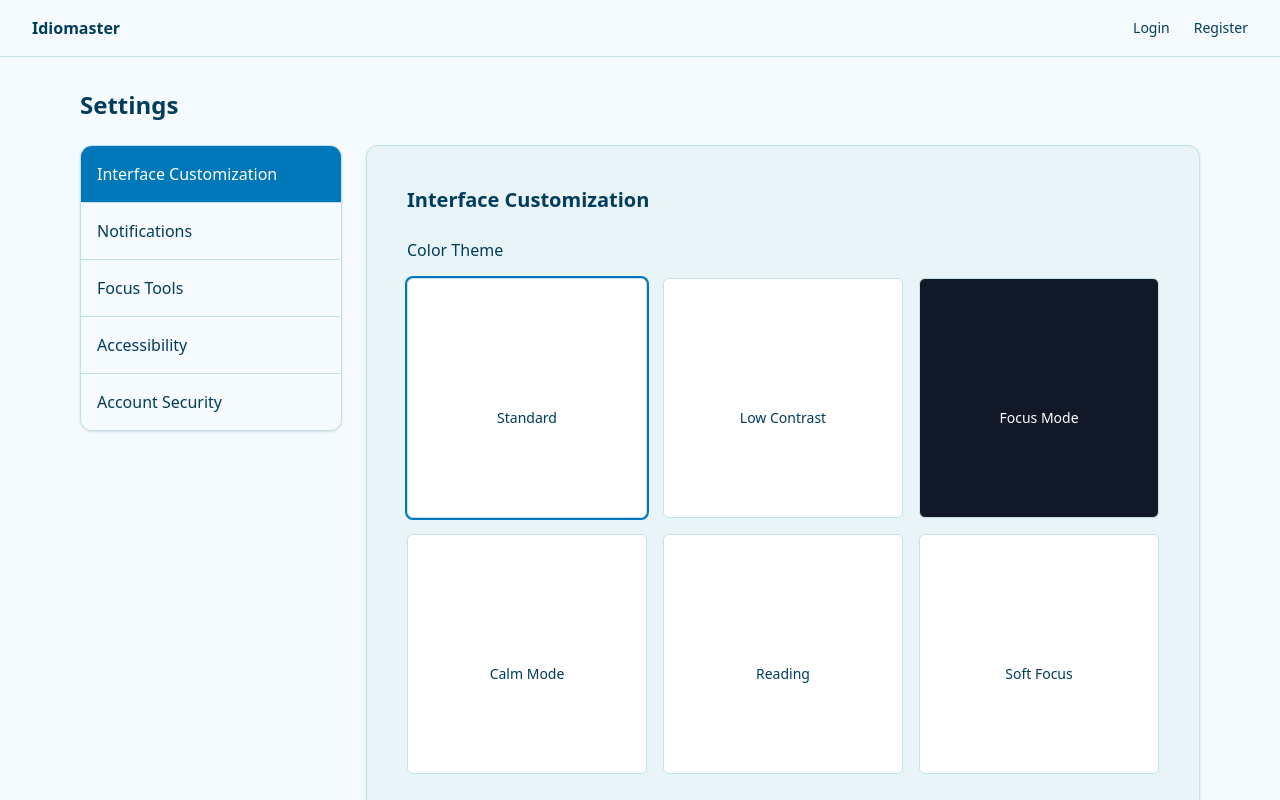
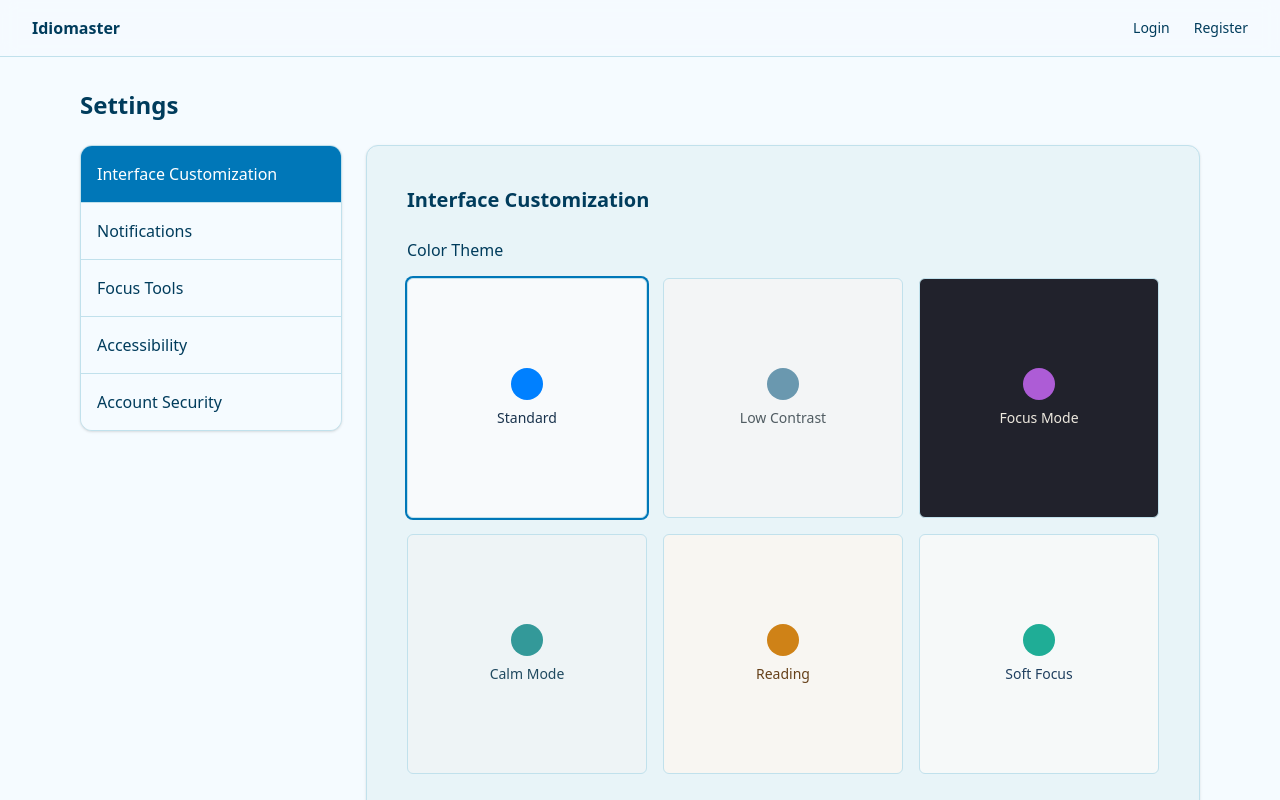
Before and after one commit to jainammshah12/Idiomaster, a Next.js app in the folder frontend/idiomaster/: page /profile/settings in a window 1280 px wide. Shown: the top 800 px of the page. Built offline with nearby package versions, Linux system fonts and the light colour scheme.

Commit message:
Fix color theme interface settiing

```diff
--- a/frontend/idiomaster/components/setting/Theme/ThemeSelector.tsx
+++ b/frontend/idiomaster/components/setting/Theme/ThemeSelector.tsx
@@ -15,12 +15,19 @@ const ThemeSelector: React.FC<ThemeSelectorProps> = ({ selectedTheme, onThemeCha
         {Object.entries(themeColors).map(([key, theme]) => (
           <button
             key={key}
-            className={`aspect-square ${theme.isDark ? 'bg-gray-900 text-white' : 'bg-white'} border flex flex-col items-center justify-center rounded-md transition-all ${selectedTheme === key ? 'ring-2 ring-primary' : ''}`}
+            style={{
+              backgroundColor: `hsl(${theme.colors.background})`,
+              color: `hsl(${theme.colors.foreground})`
+            }}
+            className={`aspect-square border flex flex-col items-center justify-center rounded-md transition-all ${selectedTheme === key ? 'ring-2 ring-primary' : ''}`}
             onClick={() => onThemeChange(key as ThemeKey)}
             aria-pressed={selectedTheme === key}
             aria-label={`${theme.name} theme`}
           >
-            <div className={`w-8 h-8 ${theme.previewColor} rounded-full mb-2`}></div>
+            <div
+              className="w-8 h-8 rounded-full mb-2"
+              style={{ backgroundColor: `hsl(${theme.colors.primary})` }}
+            ></div>
             <span className="text-sm">{theme.name}</span>
           </button>
         ))}
```
